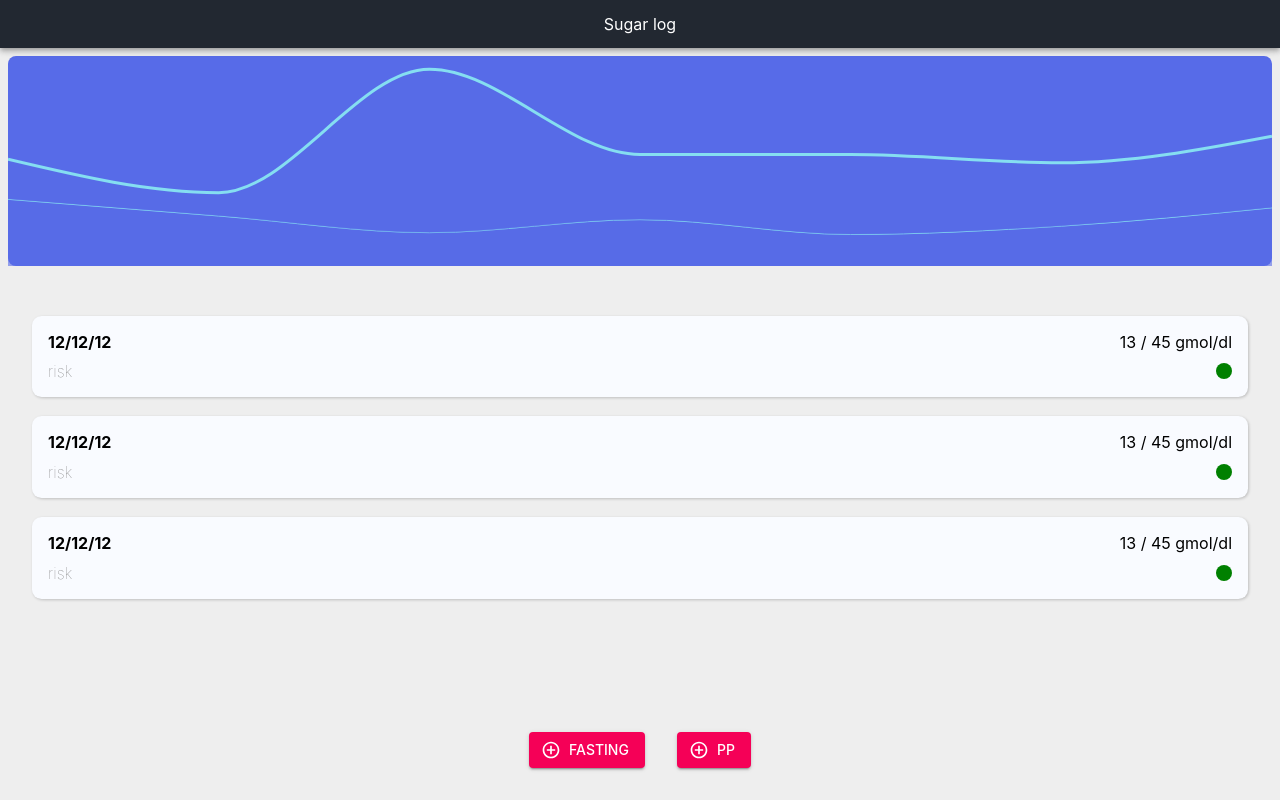
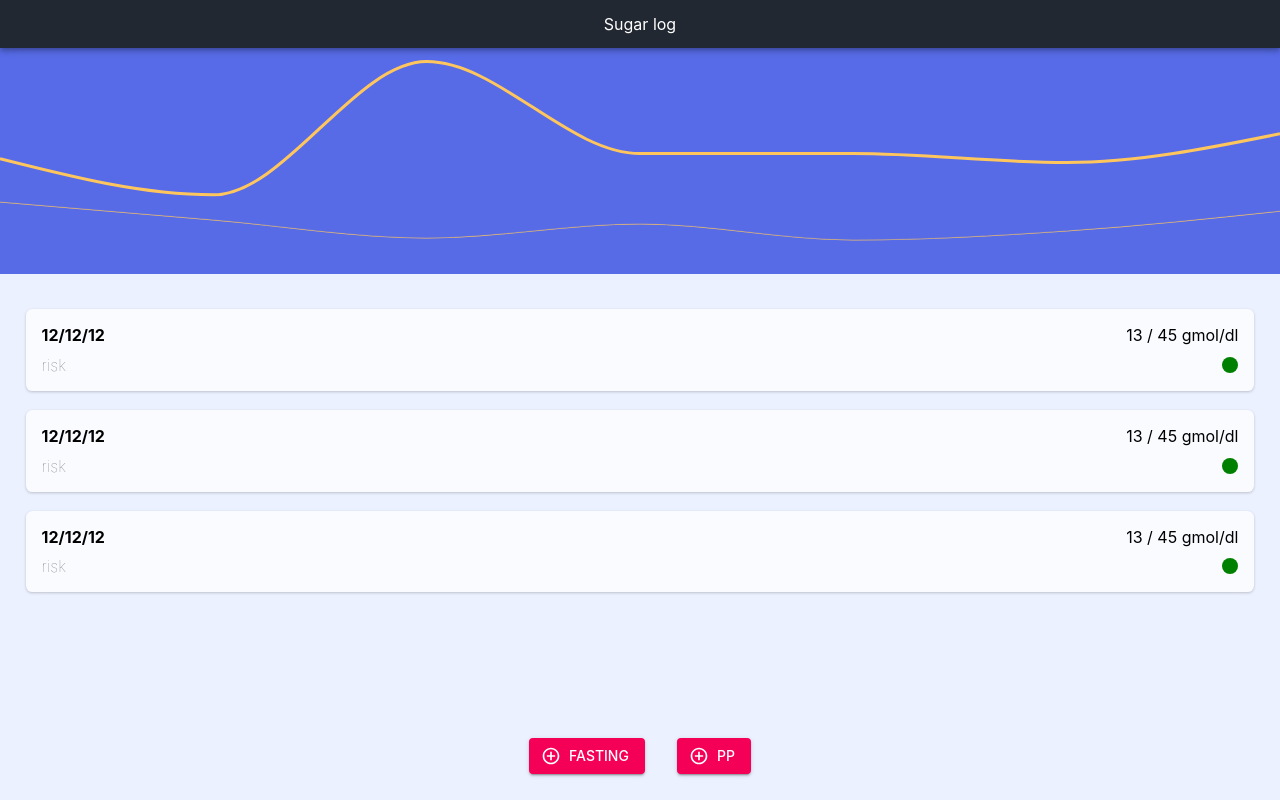
Before and after one commit to vaibhavmande/sugar-log, a React (Create React App) app: page / in a window 1280 px wide. Built offline with nearby package versions, Linux system fonts and the light colour scheme.

Commit message:
improved layout spacing

```diff
--- a/src/components/blocks/AppContainer/AppContainer.js
+++ b/src/components/blocks/AppContainer/AppContainer.js
@@ -5,7 +5,7 @@ import Readings from '../Readings/Readings'
 import styled from 'styled-components'
 
 const ColoredBackground = styled(FlexContainer)`
-  background-color: #eee;
+  background-color: #ecf1ff;
 `
 const AppContainer = () => {
   return (
--- a/src/components/blocks/Card/Card.js
+++ b/src/components/blocks/Card/Card.js
@@ -3,10 +3,9 @@ import styled from 'styled-components'
 
 const Parent = styled.div`
   background-color: #f9fbff;
-  border-radius: 0.6rem;
+  border-radius: 0.4rem;
   padding: 1rem;
-  /* width: 50%; */
-  box-shadow: 1px 1px 3px rgba(0, 0, 0, 0.2);
+  box-shadow: 0 1px 3px rgba(0, 0, 0, 0.2);
   display: flex;
   flex-direction: column;
 `
--- a/src/components/blocks/Readings/Readings.js
+++ b/src/components/blocks/Readings/Readings.js
@@ -5,7 +5,7 @@ import Card from '../Card/Card'
 
 const Container = styled(FlexContainer)`
   flex-grow: 1;
-  padding: 2rem;
+  padding: 1.6rem;
   align-self: stretch;
   border: none;
   position: relative;
--- a/src/components/blocks/Trend/Trend.js
+++ b/src/components/blocks/Trend/Trend.js
@@ -51,13 +51,13 @@ const data = [
 const GraphContainer = styled(FlexContainer)`
   flex-basis: 30%;
   width: 100%;
-  padding: 0.5rem;
-  width: '100%';
-  height: 300;
+  /* padding: 0.5rem; */
+  width: 100%;
+  height: 300px;
   box-sizing: border-box;
-  background-clip: content-box;
+  /* background-clip: content-box; */
   background-color: #576be8;
-  border-radius: 1rem;
+  /* border-radius: 1rem; */
 `
 
 const Trend = ({ readings }) => {
@@ -79,7 +79,7 @@ const Trend = ({ readings }) => {
             type="monotone"
             dataKey="uv"
             stackId="1"
-            stroke="#85def1"
+            stroke="#ffc65d"
             fill="#576be8"
             activeDot={false}
             // strokeWidth={3}
@@ -88,7 +88,7 @@ const Trend = ({ readings }) => {
             type="monotone"
             dataKey="pv"
             stackId="1"
-            stroke="#85def1"
+            stroke="#ffc65d"
             fill="#576be8"
             strokeWidth={3}
             activeDot={false}
```
